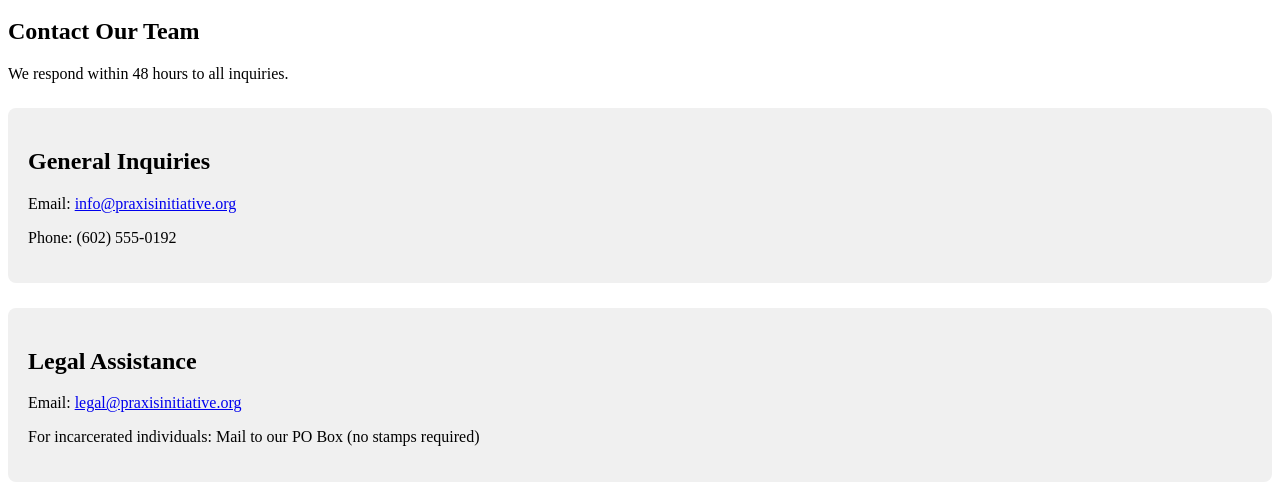
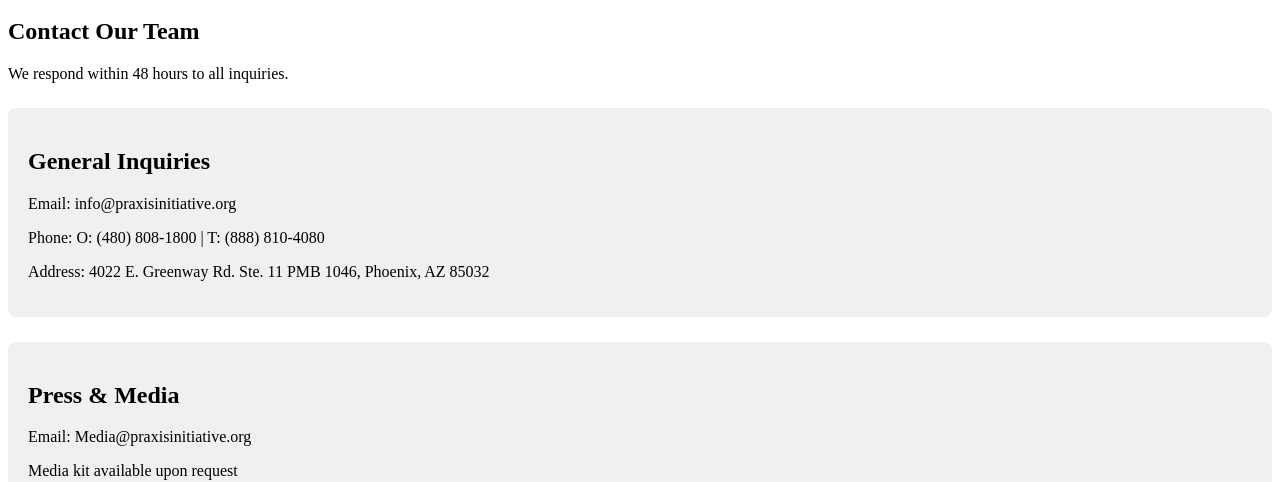
Before and after one commit to JFab68/NewSite, a website: page 8 Contact.html in a window 1280 px wide. Shown: the part 322-804 px from the top of the page. Drawn offline with Linux system fonts and the light colour scheme; some icons are missing.

Commit message:
Fixing Address and Contact Info

```diff
--- a/8 Contact.html
+++ b/8 Contact.html
@@ -40,19 +40,14 @@
             <section class="contact-info">
                 <div class="contact-method">
                     <h2>General Inquiries</h2>
-                    <p>Email: <a href="mailto:info@praxisinitiative.org">info@praxisinitiative.org</a></p>
-                    <p>Phone: (602) 555-0192</p>
-                </div>
-
-                <div class="contact-method">
-                    <h2>Legal Assistance</h2>
-                    <p>Email: <a href="mailto:legal@praxisinitiative.org">legal@praxisinitiative.org</a></p>
-                    <p>For incarcerated individuals: Mail to our PO Box (no stamps required)</p>
+                    <p>Email: info@praxisinitiative.org</p>
+                    <p>Phone: O: (480) 808-1800 | T: (888) 810-4080</p>
+                    <p>Address: 4022 E. Greenway Rd. Ste. 11 PMB 1046, Phoenix, AZ 85032</p>
                 </div>
 
                 <div class="contact-method">
                     <h2>Press & Media</h2>
-                    <p>Email: <a href="mailto:press@praxisinitiative.org">press@praxisinitiative.org</a></p>
+                    <p>Email: Media@praxisinitiative.org</p>
                     <p>Media kit available upon request</p>
                 </div>
             </section>
--- a/includes/footer.html
+++ b/includes/footer.html
@@ -3,7 +3,7 @@
     <div class="container">
         <div class="footer-content">
             <div>
-                <p>&copy; 2024 Praxis Initiative. Empowering communities for justice.</p>
+                <p>O: (480) 808-1800 | T: (888) 810-4080<br>Email: info@praxisinitiative.org<br>4022 E. Greenway Rd. Ste. 11 PMB 1046, Phoenix, AZ 85032</p>
                 <div class="footer-links">
                     <a href="3 About.html">About Praxis Initiative</a>
                     <a href="4 Programs.html">Our Programs</a>
```
Also changed, not shown: 1 Homepage.html (+2 -2 lines), 3 About.html (+3 -0 lines).
